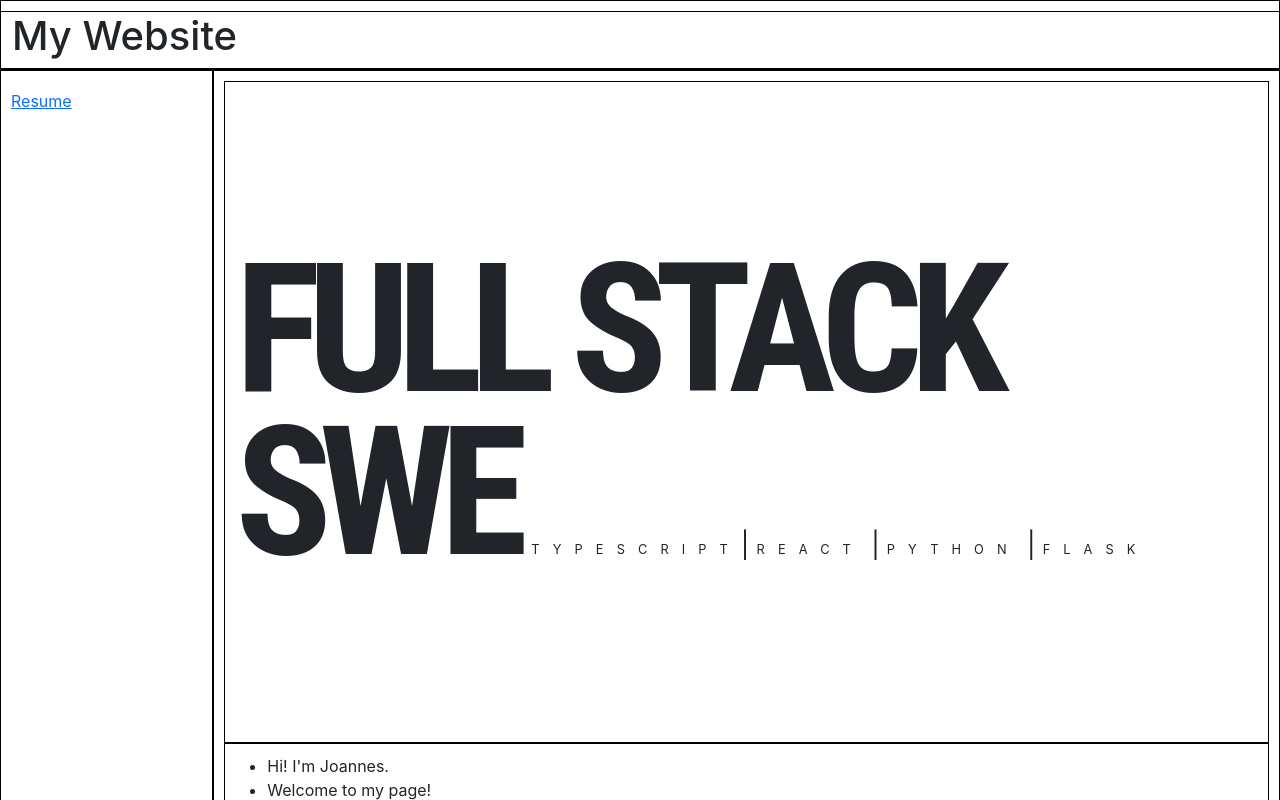
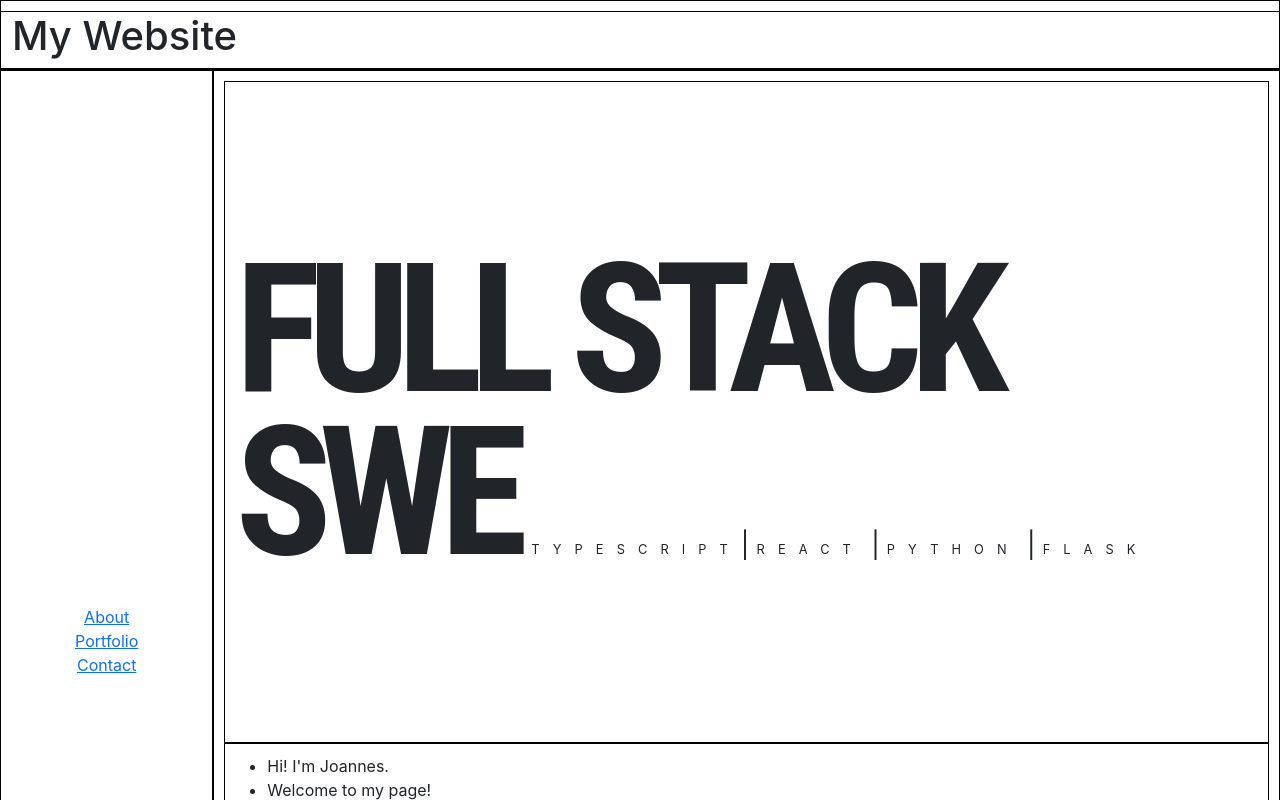
Before and after one commit to JoHeyJo/website-2.0, a React (Create React App) app: page / in a window 1280 px wide. Shown: the top 800 px of the page. Built offline with nearby package versions, Linux system fonts and the light colour scheme.

Commit message:
Render Nav bar

```diff
--- a/src/App.tsx
+++ b/src/App.tsx
@@ -21,10 +21,8 @@ function App() {
       {/* Main Content */}
         <Row style={rowStyle}>
           {/* Navigation Sidebar (Left) */}
-          <Col md={2} className="d-none d-md-block" style={navColStyle}>
-            <nav>
+          <Col md={2} className="d-flex justify-content-center align-items-center" style={navColStyle}>
               <Nav />
-            </nav>
           </Col>
           {/* Main Section */}
           <Col xs={12} md={10} style={mainColStyle}>
--- a/src/Nav.tsx
+++ b/src/Nav.tsx
@@ -1,18 +1,22 @@
 import { HashLink } from "react-router-hash-link";
-import { Link } from "react-router-dom";
+import { BrowserRouter, Link } from "react-router-dom";
 import { Navbar } from "react-bootstrap";
 
+const GITHUBURL = "https://github.com/JoHeyJo/myWebsiteReact/raw/main/public/Joannes_Figueroa_Resume.pdf"
 
 function Nav() {
   return (
-    <Navbar className="Nav-navbar">
-    {/* //   <HashLink className="Nav-font" to="#Bio-about-me">About</HashLink> */}
-        {/* <Link className="Nav-font" to="/portfolio">Portfolio</Link> */}
-     <a className="Nav-font"
-        href="https://github.com/JoHeyJo/myWebsiteReact/raw/main/public/Joannes_Figueroa_Resume.pdf"
-      >Resume</a>
-    {/* //   <HashLink className="Nav-font" to="#footer-content">Contact</HashLink> */}
-    </Navbar>
+    <BrowserRouter>
+      <div className="d-none d-md-inline">
+
+        <Navbar className="Nav-navbar flex-column">
+          <HashLink className="Nav-link" to="#Bio-about-me">About</HashLink>
+          <HashLink className="Nav-link" to="/portfolio">Portfolio</HashLink>
+          {/* <a className="Nav-link" href={GITHUBURL}>Resume</a> */}
+          <HashLink className="Nav-link" to="#footer-content">Contact</HashLink>
+        </Navbar>
+    </div>
+    </BrowserRouter>
   )
 }
 
```
